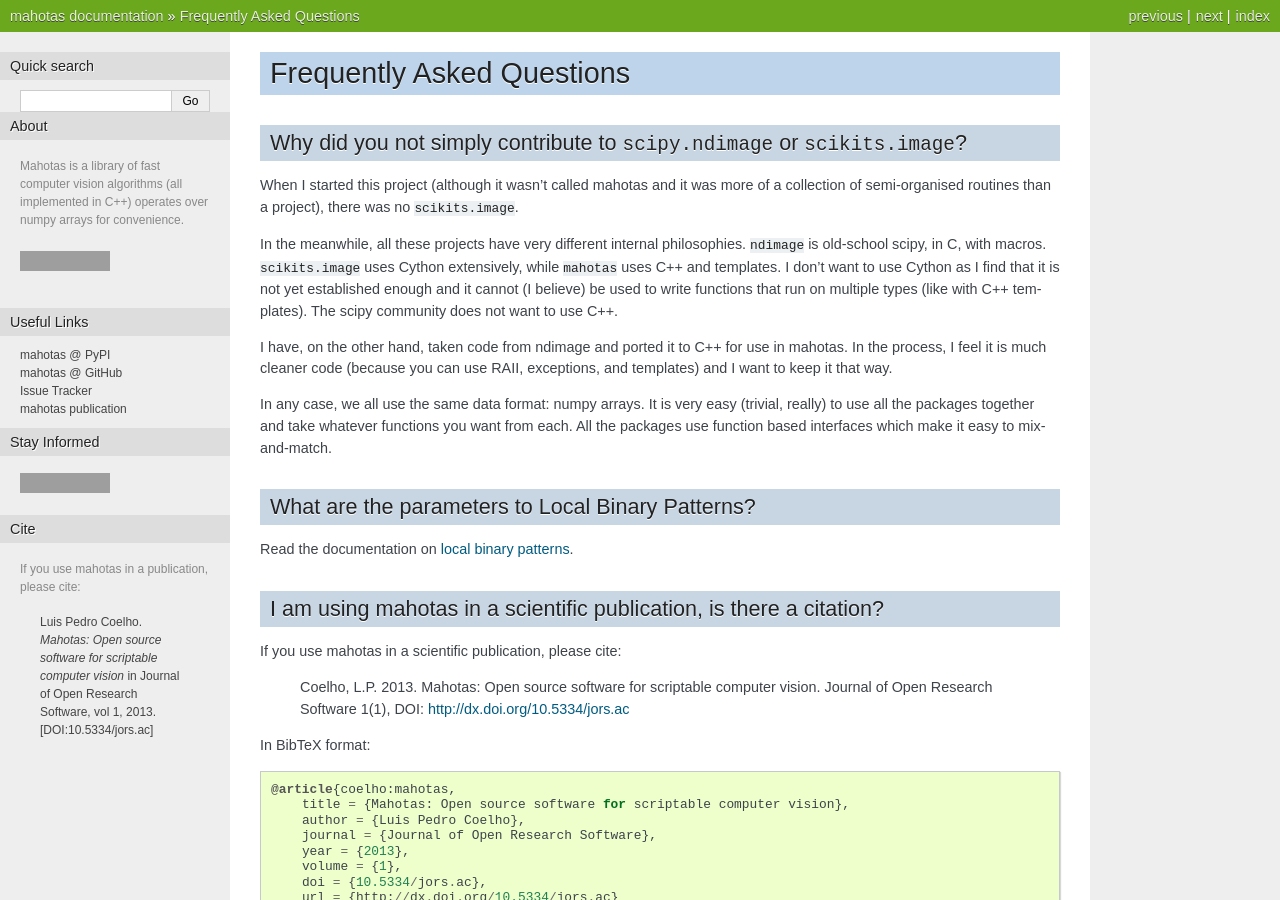
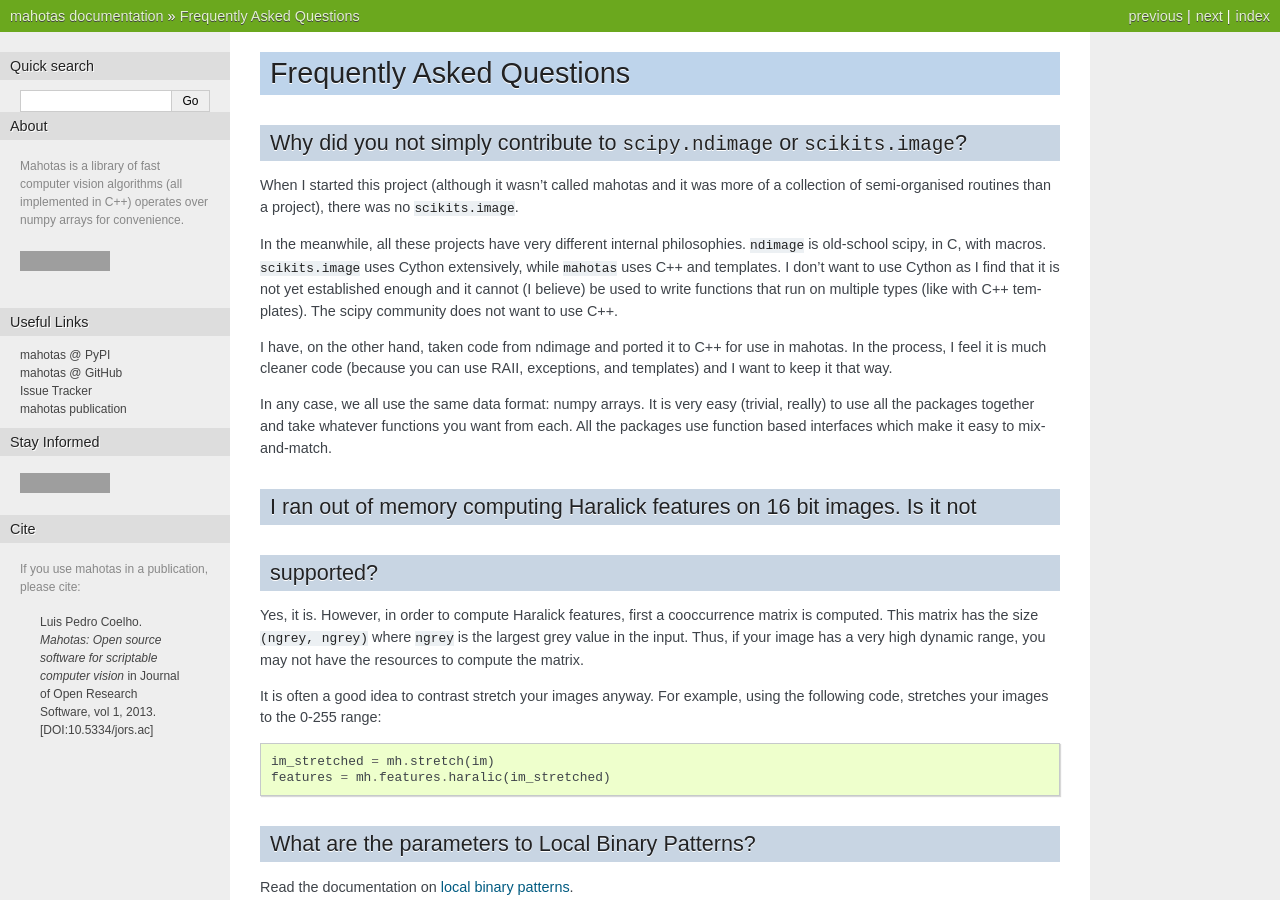
Before and after one commit to luispedro/mahotas, a Sphinx documentation site: the page built from docs/source/faq.rst, in a window 1280 px wide and 900 px high, cut to the strip 0-900 px from the top of the window. Built offline with Sphinx 7.4.7, drawn with Linux system fonts in a browser that asks for light colours; formulas are drawn with MathJax 3; the version number could not be read and is left out; grey boxes are pictures that could not be loaded.

Commit message:
DOC Answer Haralick FAQ about 16 bit images
Explain that haralick can require large amounts of memory for 16 bit
images.

```diff
--- a/docs/source/faq.rst
+++ b/docs/source/faq.rst
@@ -24,6 +24,24 @@
 (trivial, really) to use all the packages together and take whatever functions
 you want from each. All the packages use function based interfaces which make
 it easy to mix-and-match.
+
+I ran out of memory computing Haralick features on 16 bit images. Is it not
+~~~~~~~~~~~~~~~~~~~~~~~~~~~~~~~~~~~~~~~~~~~~~~~~~~~~~~~~~~~~~~~~~~~~~~~~~~~
+supported?
+~~~~~~~~~~~
+
+Yes, it is. However, in order to compute Haralick features, first a
+cooccurrence matrix is computed. This matrix has the size ``(ngrey, ngrey)``
+where ``ngrey`` is the largest grey value in the input. Thus, if your image has
+a very high dynamic range, you may not have the resources to compute the
+matrix.
+
+It is often a good idea to contrast stretch your images anyway. For example,
+using the following code, stretches your images to the 0-255 range::
+
+    im_stretched = mh.stretch(im)
+    features = mh.features.haralic(im_stretched)
+
 
 What are the parameters to Local Binary Patterns?
 ~~~~~~~~~~~~~~~~~~~~~~~~~~~~~~~~~~~~~~~~~~~~~~~~~
```
